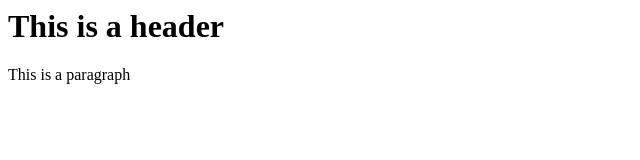
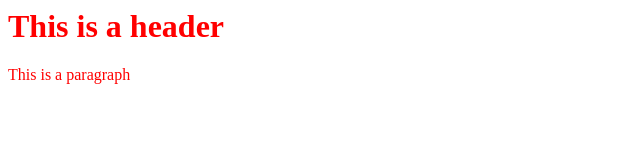
Before and after one commit to vishnugautam/HttpsRemoteRepo, a plain HTML site: page index.html in a window 1280 px wide. Shown: the whole page, without its empty margins (0-640 px from the left). Drawn offline with Linux system fonts and the light colour scheme.

Commit message:
added style tag

```diff
--- a/index.html
+++ b/index.html
@@ -2,10 +2,13 @@
 
   <!-- a comment -->
   <head>
-
+    <style>
+	    body{color: red};
+	</style>
   </head>
 
   <body>
+
 	<h1>This is a header </h1>
 	<p> This is a paragraph </p>
   <body>
```
